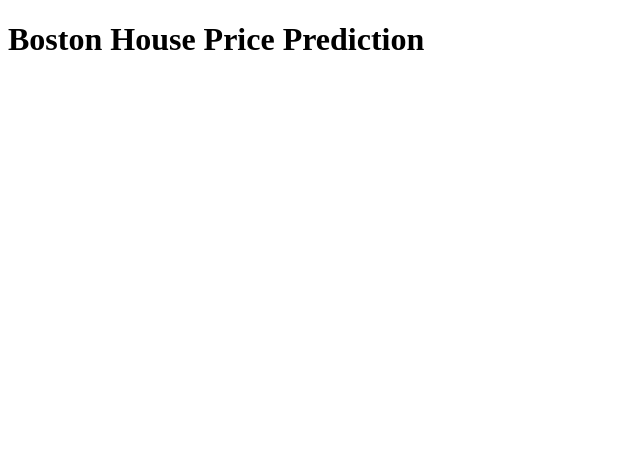
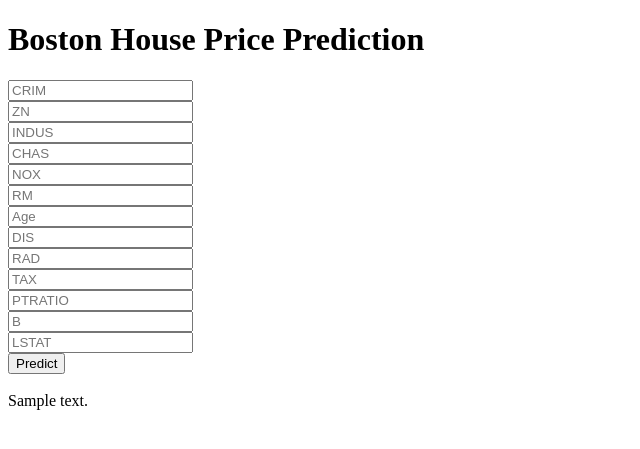
Before and after one commit to lalumahato/bostonhousepricing, a Flask app: template templates/home.html in a window 1280 px wide. Shown: the top 449 px of the page, without its empty margins (0-640 px from the left). Run offline with Flask 2, Linux system fonts and the light colour scheme; the template is opened without the code that fills it: most values are stand-ins (such as "Sample title", 1, 10 or a date in 2020); parts of the project's set-up code (start-up, migrations or seed data) failed here and were passed over.

Commit message:
Implemented web app

```diff
--- a/app.py
+++ b/app.py
@@ -24,5 +24,13 @@
   return jsonify(output[0])
 
 
+@app.route('/predict', methods=['POST'])
+def predict():
+  data = [float(i) for i in request.form.values()]
+  input = scaler.transform(np.array(data).reshape(1, -1))
+  output = model.predict(input)
+  return render_template('home.html', prediction_text='The House price prediction is {}'.format(output))
+
+
 if __name__ == '__main__':
   app.run(debug=True)
--- a/templates/home.html
+++ b/templates/home.html
@@ -9,7 +9,33 @@
 </head>
 
 <body>
-  <h1>Boston House Price Prediction</h1>
+  <div class="login">
+    <h1>Boston House Price Prediction</h1>
+
+    <!-- Main Input For Receiving Query to our ML -->
+    <form action="{{ url_for('predict')}}" method="post">
+      <input type="text" name="CRIM" placeholder="CRIM" required="required" /><br>
+      <input type="text" name="ZN" placeholder="ZN" required="required" /><br>
+      <input type="text" name="INDUS" placeholder="INDUS" required="required" /><br>
+      <input type="text" name="CHAS" placeholder="CHAS" required="required" /><br>
+      <input type="text" name="NOX" placeholder="NOX" required="required" /><br>
+      <input type="text" name="RM" placeholder="RM" required="required" /><br>
+      <input type="text" name="Age" placeholder="Age" required="required" /><br>
+      <input type="text" name="DIS" placeholder="DIS" required="required" /><br>
+      <input type="text" name="RAD" placeholder="RAD" required="required" /><br>
+      <input type="text" name="TAX" placeholder="TAX" required="required" /><br>
+      <input type="text" name="PTRATIO" placeholder="PTRATIO" required="required" /><br>
+      <input type="text" name="B" placeholder="B" required="required" /><br>
+      <input type="text" name="LSTAT" placeholder="LSTAT" required="required" /><br>
+
+      <button type="submit" class="btn btn-primary btn-block btn-large">Predict</button>
+    </form>
+
+    <br>
+
+  </div>
+  {{prediction_text}}
+
 </body>
 
 </html>
```
